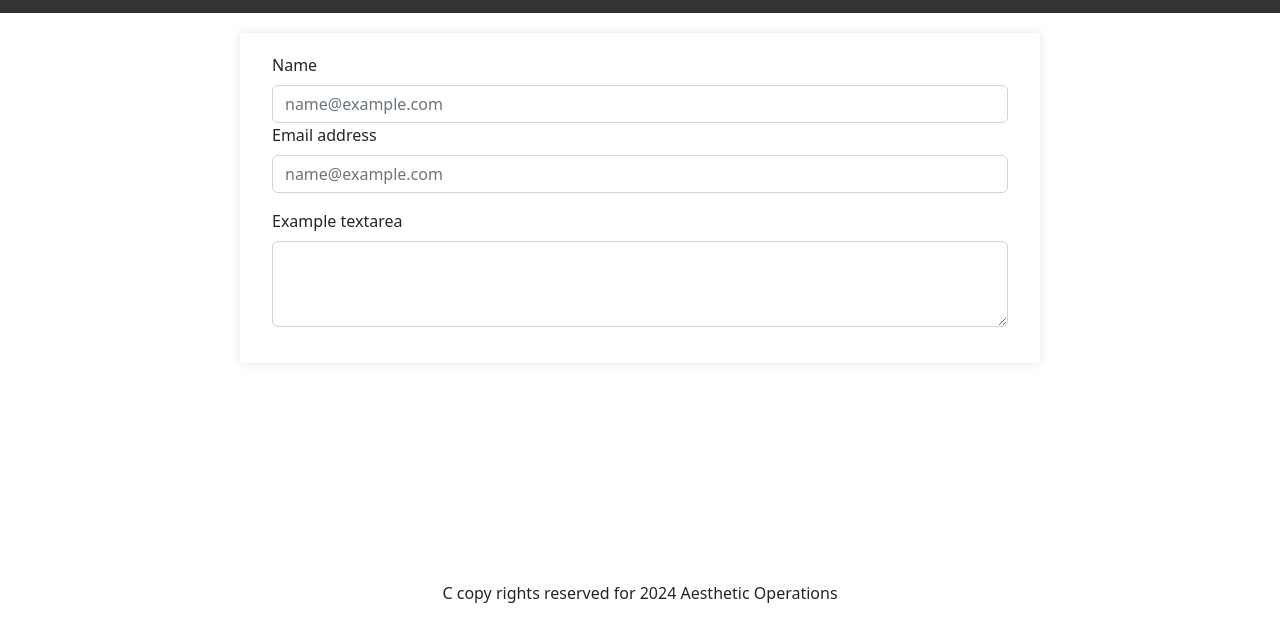
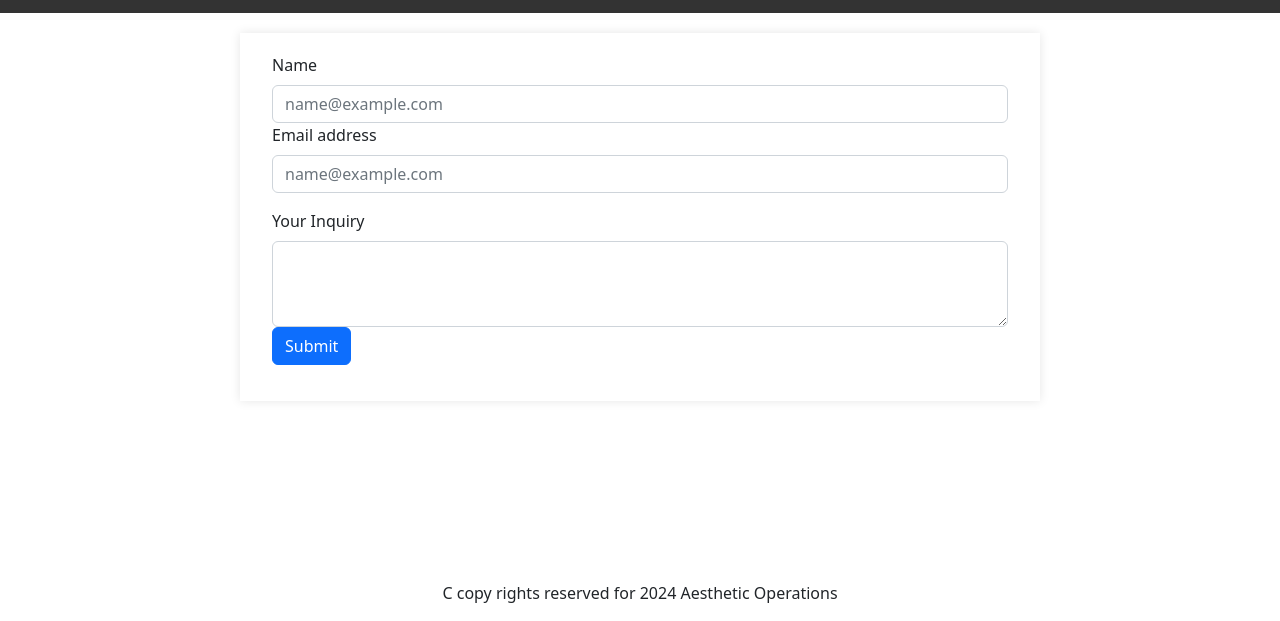
Before and after one commit to syricano/aesthetic-operations, a plain HTML site: page index.html in a window 1280 px wide. Shown: the part 179-800 px from the top of the page. Drawn offline with nearby package versions, Linux system fonts and the light colour scheme.

Commit message:
change name of classes in index to style submit

```diff
--- /dev/null
+++ b/assets/requirements.txt
@@ -0,0 +1 @@
+Flask==2.1.0
--- a/index.html
+++ b/index.html
@@ -49,8 +49,9 @@
                 <input type="email" class="form-control" id="email" placeholder="name@example.com">
               </div>
               <div class="mb-3">
-                <label for="message" class="form-label">Example textarea</label>
+                <label for="message" class="form-label">Your Inquiry</label>
                 <textarea class="form-control" id="message" rows="3"></textarea>
+                <button class="btn btn-primary" type="submit">Submit</button>
               </div>
 
             </form>
```
Also changed, not shown: 1 other file.
